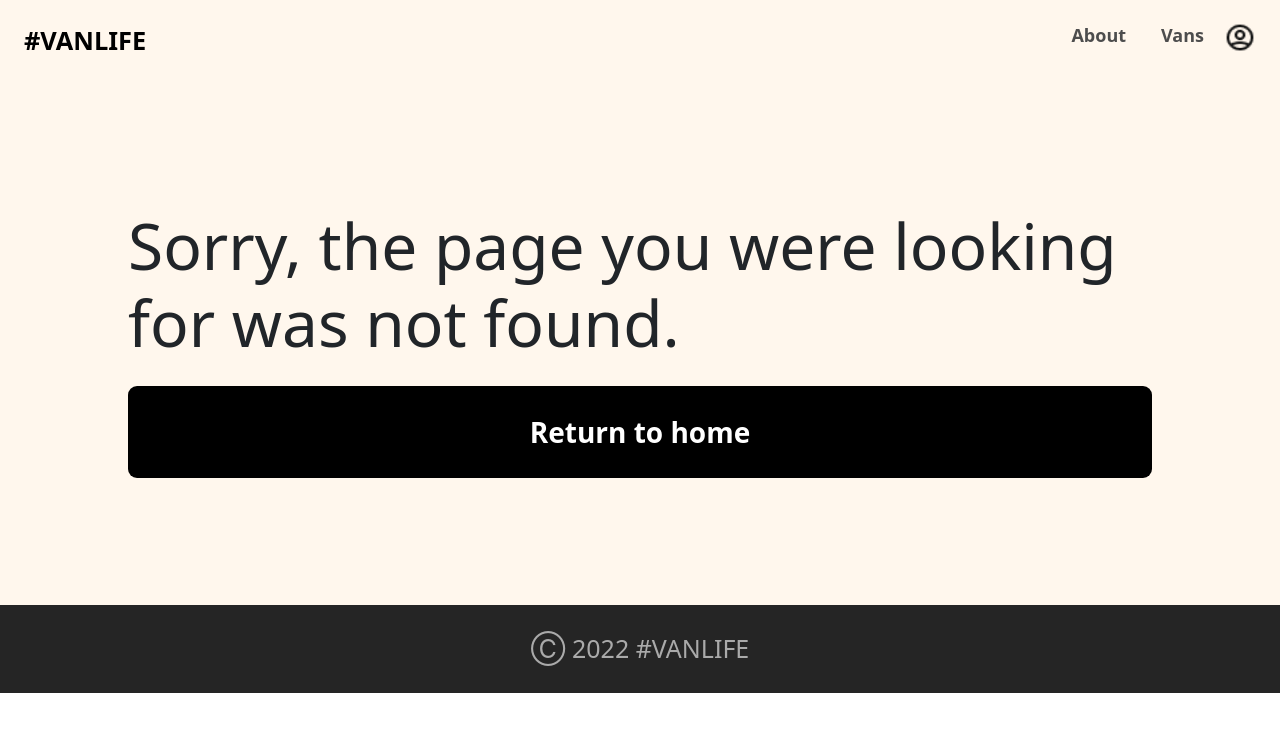
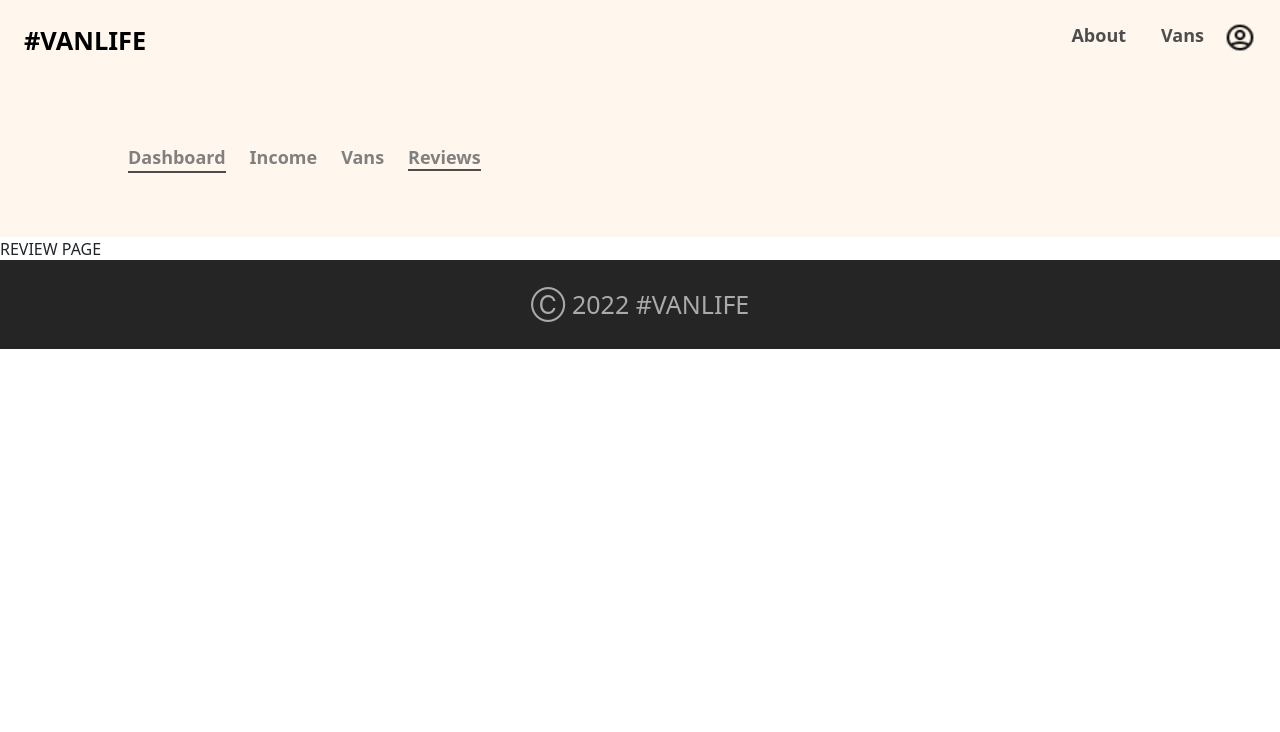
Before and after one commit to Prom-ise/vanlife-rct, a React (Vite) app: page /Review in a window 1280 px wide. Before the commit this address had no page. Shown: the top 732 px of the page. Built offline with nearby package versions, Linux system fonts and the light colour scheme.

Commit message:
update App.jsx, Navbar.jsx and Host.jsx

```diff
--- a/src/App.jsx
+++ b/src/App.jsx
@@ -9,6 +9,10 @@ import Reg from './pages/register'
 import Van from './pages/Van'
 import About from './pages/About'
 import Host from './pages/Host'
+import Dashboard from './pages/Dashboard'
+import Income from './pages/Income'
+import Review from './pages/Review'
+import Vans from './pages/Vans'
 import NotFound from './pages/NotFound'
 import { Routes, Route, Navigate } from "react-router-dom"
 
@@ -23,6 +27,10 @@ function App() {
       <Route path='/Van' element={<Van/>} />
       <Route path='/About' element={<About/>} />
       <Route path='/Host' element={<Host/>} />
+      <Route path='/Dashboard' element={<Dashboard/>} />
+      <Route path='/Income' element={<Income/>} />
+      <Route path='/Review' element={<Review/>} />
+      <Route path='/Vans' element={<Vans/>} />
       <Route path='*' element={<NotFound/>} />
     </Routes>
     <Footer/>
--- a/src/component/Navbar.jsx
+++ b/src/component/Navbar.jsx
@@ -19,8 +19,6 @@ const Navbar = () => {
         name: "Vans",
         path: "/Van"
         },
-
-        // { name: "Service", path: "/About/Service" }
     ]
   return (
     <>
--- /dev/null
+++ b/src/pages/Dashboard.jsx
@@ -0,0 +1,14 @@
+import React from 'react'
+import Host from './Host';
+
+const Dashboard = () => {
+  return (
+    <>
+     <Host/>
+    <div className='explore'>Welcome</div>
+    </>
+
+  )
+}
+
+export default Dashboard
--- a/src/pages/Host.jsx
+++ b/src/pages/Host.jsx
@@ -5,15 +5,15 @@ const Host = () => {
   const NavLinking = [
     {
       name: "Income",
-      path: "/Van",
+      path: "/Income",
     },
     {
       name: "Vans",
-      path: "/Van",
+      path: "/Vans",
     },
     {
       name: "Reviews",
-      path: "/Van",
+      path: "/Review",
     },
     // { name: "Service", path: "/About/Service" }
   ];
--- /dev/null
+++ b/src/pages/Income.jsx
@@ -0,0 +1,13 @@
+import React from "react";
+import Host from './Host';
+
+const Income = () => {
+  return (
+    <>
+      <Host/>
+      <div>THE INCOME PAGE</div>
+    </>
+  );
+};
+
+export default Income;
--- /dev/null
+++ b/src/pages/Review.jsx
@@ -0,0 +1,13 @@
+import React from "react";
+import Host from "./Host";
+
+const Review = () => {
+  return (
+    <div>
+        <Host/>
+      <div>REVIEW PAGE</div>
+    </div>
+  );
+};
+
+export default Review;
--- /dev/null
+++ b/src/pages/Vans.jsx
@@ -0,0 +1,13 @@
+import React from 'react'
+import Host from './Host';
+
+const Vans = () => {
+  return (
+    <>
+      <Host />
+      <h1>Vans</h1>
+    </>
+  )
+}
+
+export default Vans
```
